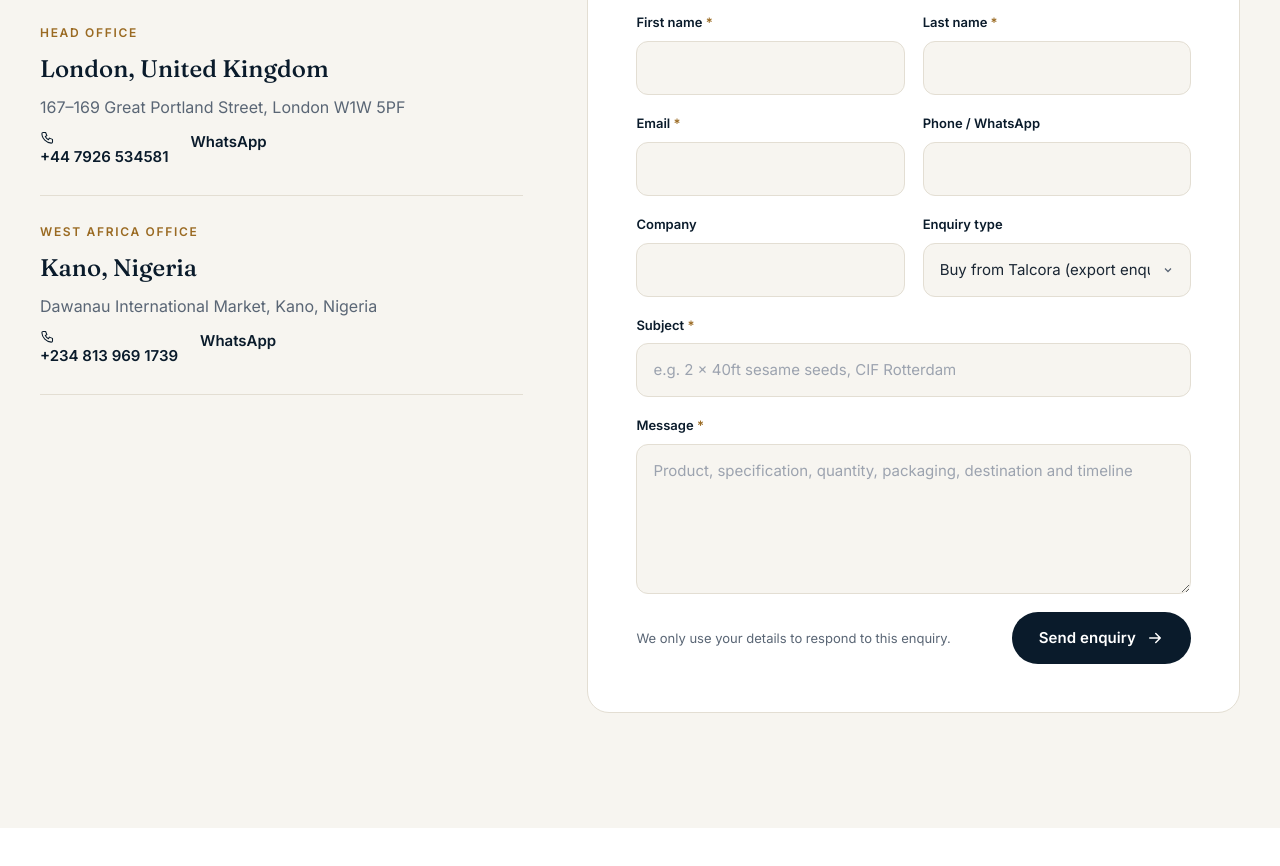
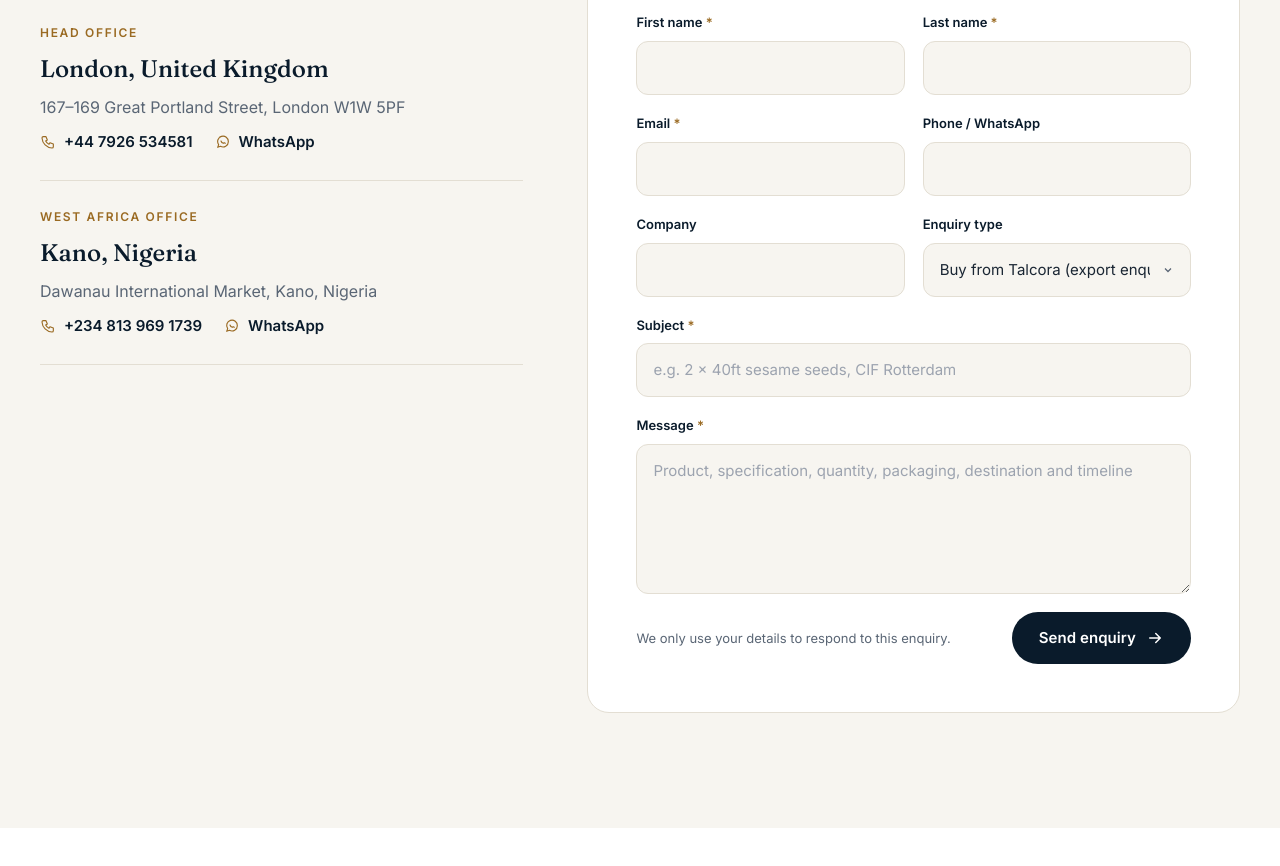
Before and after one commit to tekflux/tal-storefront, a Next.js app: page /contact in a window 1280 px wide. Shown: the part 880-1746 px from the top of the page. Built offline with nearby package versions, Linux system fonts and the light colour scheme.

Commit message:
Initial commit

```diff
--- a/app/(site)/contact/page.tsx
+++ b/app/(site)/contact/page.tsx
@@ -48,9 +48,11 @@ export default function ContactPage() {
                 <p>{o.address}</p>
                 <div className="office__links">
                   <a href={o.phoneHref}>
-                    <Icon name="phone" size={15} /> {o.phone}
+                    <Icon name="phone" size={16} />
+                    {o.phone}
                   </a>
                   <a href={`https://wa.me/${o.phoneHref.replace(/\D/g, '')}`} target="_blank" rel="noopener noreferrer">
+                    <Icon name="chat" size={16} />
                     WhatsApp
                   </a>
                 </div>
--- a/app/globals.css
+++ b/app/globals.css
@@ -415,7 +415,7 @@ a {
   position: absolute;
   top: calc(100% + 10px);
   left: 50%;
-  width: 420px;
+  width: 340px;
   padding: 10px;
   background: var(--white);
   color: var(--text);
@@ -455,15 +455,6 @@ a {
 
 .site-nav__menu a:hover {
   background: var(--paper);
-}
-
-.site-nav__menu a small {
-  font-size: 11px;
-  font-weight: 600;
-  letter-spacing: 0.06em;
-  text-transform: uppercase;
-  color: var(--brass-strong);
-  white-space: nowrap;
 }
 
 .site-nav__menu-foot {
@@ -1757,6 +1748,17 @@ a {
   font-size: 15px;
   font-weight: 600;
   color: var(--ink);
+}
+
+.office__links a {
+  display: inline-flex;
+  align-items: center;
+  gap: 8px;
+}
+
+.office__links a svg {
+  flex-shrink: 0;
+  color: var(--brass-strong);
 }
 
 .office__links a:hover {
--- a/components/site/Header.tsx
+++ b/components/site/Header.tsx
@@ -53,7 +53,6 @@ export default function Header() {
                   {item.children.map(child => (
                     <Link key={child.href} href={child.href}>
                       {child.label}
-                      <small>{child.note}</small>
                     </Link>
                   ))}
                   <div className="site-nav__menu-foot">
--- a/components/site/Icon.tsx
+++ b/components/site/Icon.tsx
@@ -1,6 +1,6 @@
 import type { ServiceIcon } from '@/lib/site'
 
-type IconName = ServiceIcon | 'arrow' | 'check' | 'menu' | 'close' | 'chevron' | 'mail' | 'phone' | 'pin'
+type IconName = ServiceIcon | 'arrow' | 'check' | 'menu' | 'close' | 'chevron' | 'mail' | 'phone' | 'pin' | 'chat'
 
 const paths: Record<IconName, React.ReactNode> = {
   arrow: <path d="M5 12h14M13 6l6 6-6 6" />,
@@ -16,6 +16,12 @@ const paths: Record<IconName, React.ReactNode> = {
   ),
   phone: (
     <path d="M5 4h4l2 5-2.5 1.5a11 11 0 005 5L15 13l5 2v4a2 2 0 01-2 2A16 16 0 013 6a2 2 0 012-2z" />
+  ),
+  chat: (
+    <>
+      <path d="M20 11.5a8 8 0 01-11.8 7L4 20l1.5-4.1A8 8 0 1120 11.5z" />
+      <path d="M9 10.5c.5 1.6 1.9 3 3.5 3.5l1.2-1 1.8.8" />
+    </>
   ),
   pin: (
     <>
--- a/lib/site.ts
+++ b/lib/site.ts
@@ -380,7 +380,7 @@ export const navigation = [
   {
     label: 'What We Trade',
     href: '/sectors',
-    children: sectors.map(s => ({ label: s.name, href: `/sectors/${s.slug}`, note: s.direction })),
+    children: sectors.map(s => ({ label: s.name, href: `/sectors/${s.slug}` })),
   },
   { label: 'Services', href: '/services' },
   { label: 'Careers', href: '/careers' },
```
